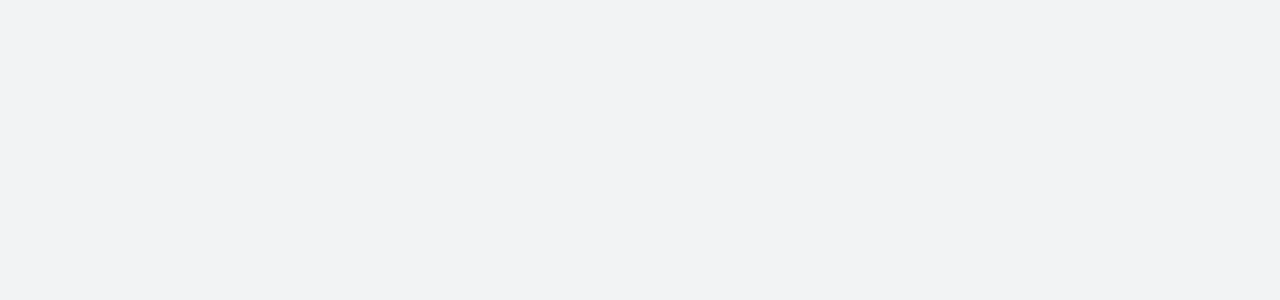
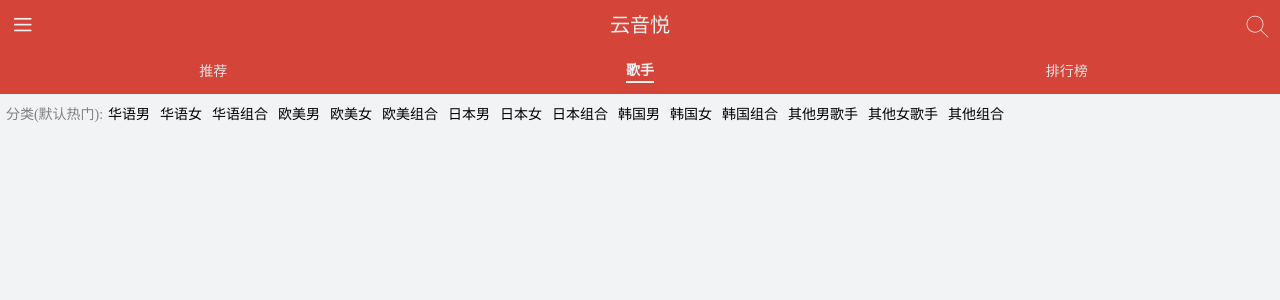
Before and after one commit to peterChenk/Vue3-TS-wyyMusic, a Vue app: page /singers in a window 1280 px wide. Before the commit this address had no page. Shown: the top 300 px of the page. Built offline with nearby package versions, Linux system fonts and the light colour scheme.

Commit message:
歌手分类

```diff
--- /dev/null
+++ b/src/api/config.ts
@@ -0,0 +1,170 @@
+//歌手种类
+export const categoryTypes = [
+  {
+    name: "华语男",
+    key: "1001"
+  },
+  {
+    name: "华语女",
+    key: "1002"
+  },
+  {
+    name: "华语组合",
+    key: "1003"
+  },
+  {
+    name: "欧美男",
+    key: "2001"
+  },
+  {
+    name: "欧美女",
+    key: "2002"
+  },
+  {
+    name: "欧美组合",
+    key: "2003"
+  },
+  {
+    name: "日本男",
+    key: "6001"
+  },
+  {
+    name: "日本女",
+    key: "6002"
+  },
+  {
+    name: "日本组合",
+    key: "6003"
+  },
+  {
+    name: "韩国男",
+    key: "7001"
+  },
+  {
+    name: "韩国女",
+    key: "7002"
+  },
+  {
+    name: "韩国组合",
+    key: "7003"
+  },
+  {
+    name: "其他男歌手",
+    key: "4001"
+  },
+  {
+    name: "其他女歌手",
+    key: "4002"
+  },
+  {
+    name: "其他组合",
+    key: "4003"
+  }
+];
+//歌手首字母
+export const alphaTypes = [
+  {
+    key: "A",
+    name: "A"
+  },
+  {
+    key: "B",
+    name: "B"
+  },
+  {
+    key: "C",
+    name: "C"
+  },
+  {
+    key: "D",
+    name: "D"
+  },
+  {
+    key: "E",
+    name: "E"
+  },
+  {
+    key: "F",
+    name: "F"
+  },
+  {
+    key: "G",
+    name: "G"
+  },
+  {
+    key: "H",
+    name: "H"
+  },
+  {
+    key: "I",
+    name: "I"
+  },
+  {
+    key: "J",
+    name: "J"
+  },
+  {
+    key: "K",
+    name: "K"
+  },
+  {
+    key: "L",
+    name: "L"
+  },
+  {
+    key: "M",
+    name: "M"
+  },
+  {
+    key: "N",
+    name: "N"
+  },
+  {
+    key: "O",
+    name: "O"
+  },
+  {
+    key: "P",
+    name: "P"
+  },
+  {
+    key: "Q",
+    name: "Q"
+  },
+  {
+    key: "R",
+    name: "R"
+  },
+  {
+    key: "S",
+    name: "S"
+  },
+  {
+    key: "T",
+    name: "T"
+  },
+  {
+    key: "U",
+    name: "U"
+  },
+  {
+    key: "V",
+    name: "V"
+  },
+  {
+    key: "W",
+    name: "W"
+  },
+  {
+    key: "X",
+    name: "X"
+  },
+  {
+    key: "Y",
+    name: "Y"
+  },
+  {
+    key: "Z",
+    name: "Z"
+  }
+];
--- /dev/null
+++ b/src/application/Singers/index.vue
@@ -0,0 +1,42 @@
+<template>
+  <div>
+    <div class="NavContainer">
+      <!-- 对于better-scroll来讲，其作用的元素外面必须要有一个尺寸确定的容器包裹-->
+      <horizenItem title='分类(默认热门):' :list="categoryList" @handleClick="handleClick"></horizenItem>
+    </div>
+  </div>
+</template>
+<script lang="ts">
+import { defineComponent } from 'vue'
+import horizenItem from '@/baseUI/horizen-item/index.vue'
+import { categoryTypes, alphaTypes } from '@/api/config';
+export default defineComponent({
+  components: {
+    horizenItem
+  },
+  setup() {
+    const categoryList: any = categoryTypes
+
+    function handleClick(key: string) {
+      console.log('key', key)
+    }
+
+    return {
+      categoryList,
+      handleClick
+    }
+  }
+})
+</script>
+<style lang="scss" scoped>
+  .NavContainer{
+    box-sizing: border-box;
+    position: fixed;
+    top: 95px;
+    width: 100%;
+    padding: 5px;
+    overflow: hidden;
+    display: flex;
+    flex-direction: column;
+  }
+</style>
--- /dev/null
+++ b/src/baseUI/horizen-item/index.vue
@@ -0,0 +1,83 @@
+<template>
+  <Scroll scrollX=ture>
+    <div ref="Category">
+      <div class="List">
+        <span>{{title}}</span>
+        <span class="ListItem"
+              v-for="item in list"
+              :key="item.key"
+              @click="clickHandle(item.key)">
+          {{item.name}}
+        </span>
+      </div>
+    </div>
+  </Scroll>
+</template>
+<script lang="ts">
+import Scroll from "../../baseUI/scroll/index.vue";
+import { defineComponent, nextTick, onMounted, ref } from "vue";
+export default defineComponent({
+  components: {
+    Scroll,
+  },
+  props: {
+    title: String,
+    list: Array,
+  },
+  setup(props, { emit }) {
+    const Category = ref<null | HTMLElement>(null);
+    function setCategoryDOMWidth() {
+      const categoryDOM = Category.value as HTMLElement;
+      const tagElems = categoryDOM.querySelectorAll("span");
+      let totalWidth = 0;
+      Array.from(tagElems).forEach((ele) => {
+        totalWidth += ele.offsetWidth;
+      });
+      totalWidth += 2;
+      categoryDOM.style.width = `${totalWidth}px`;
+    }
+    onMounted(async () => {
+      await nextTick();
+      setCategoryDOMWidth();
+    });
+
+    function clickHandle(key: string) {
+      emit('handle-click', key)
+    }
+
+    return {
+      Category,
+      clickHandle
+    };
+  },
+});
+</script>
+<style lang="scss" scoped>
+@import "../../style/global-style.scss";
+.List {
+  display: flex;
+  align-items: center;
+  height: 30px;
+  justify-content: center;
+  overflow: hidden;
+  > span:first-of-type {
+    display: block;
+    flex: 0 0 auto;
+    padding: 5px 0;
+    color: grey;
+    font-size: $font-size-m;
+    vertical-align: middle;
+  }
+}
+.ListItem {
+  flex: 0 0 auto;
+  font-size: $font-size-m;
+  padding: 5px 5px;
+  border-radius: 10px;
+  &.selected {
+    color: $theme-color;
+    border: 1px solid $theme-color;
+    opacity: 0.8;
+  }
+}
+</style>
--- a/src/router/index.ts
+++ b/src/router/index.ts
@@ -13,6 +13,11 @@
         path: '/recommend',
         name: 'Recommend',
         component: Recommend
+      },
+      {
+        path: '/singers',
+        name: 'Singers',
+        component: () => import('../application/Singers/index.vue')
       },
     ]
   },
```
